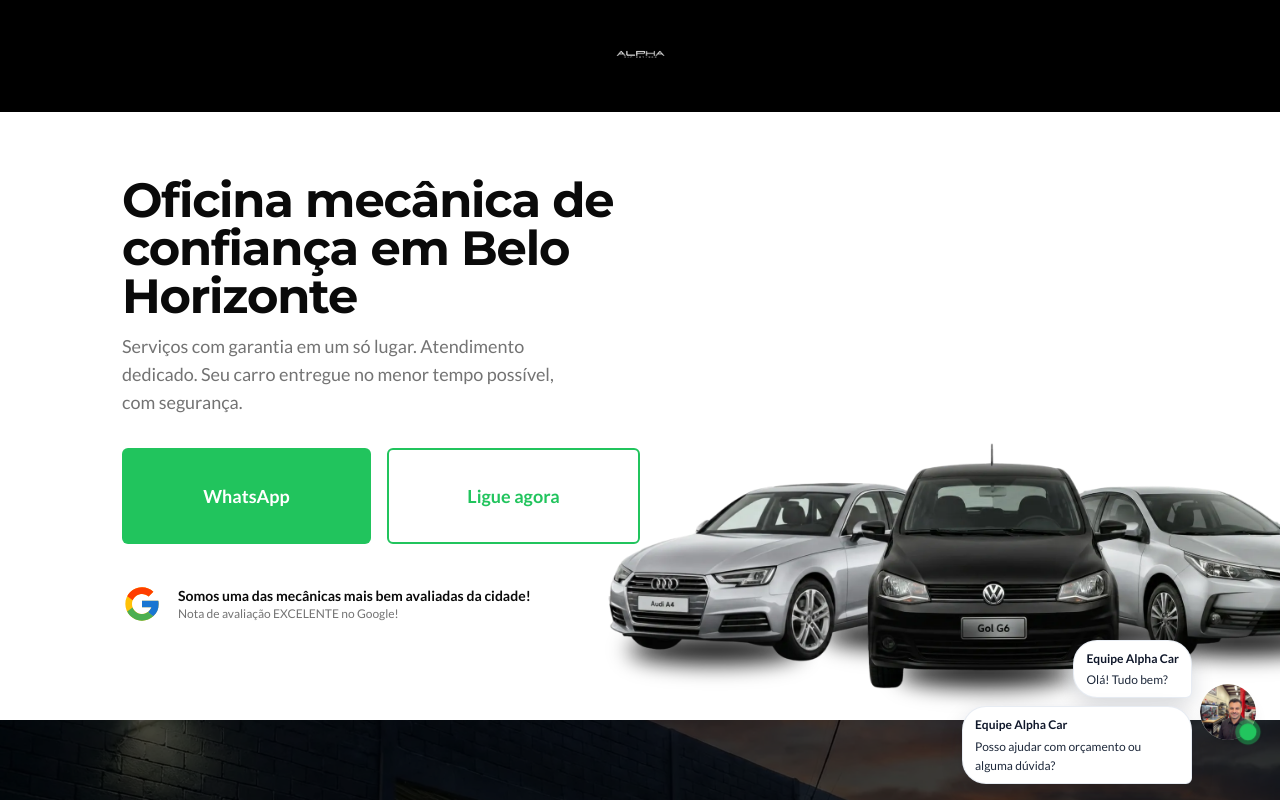
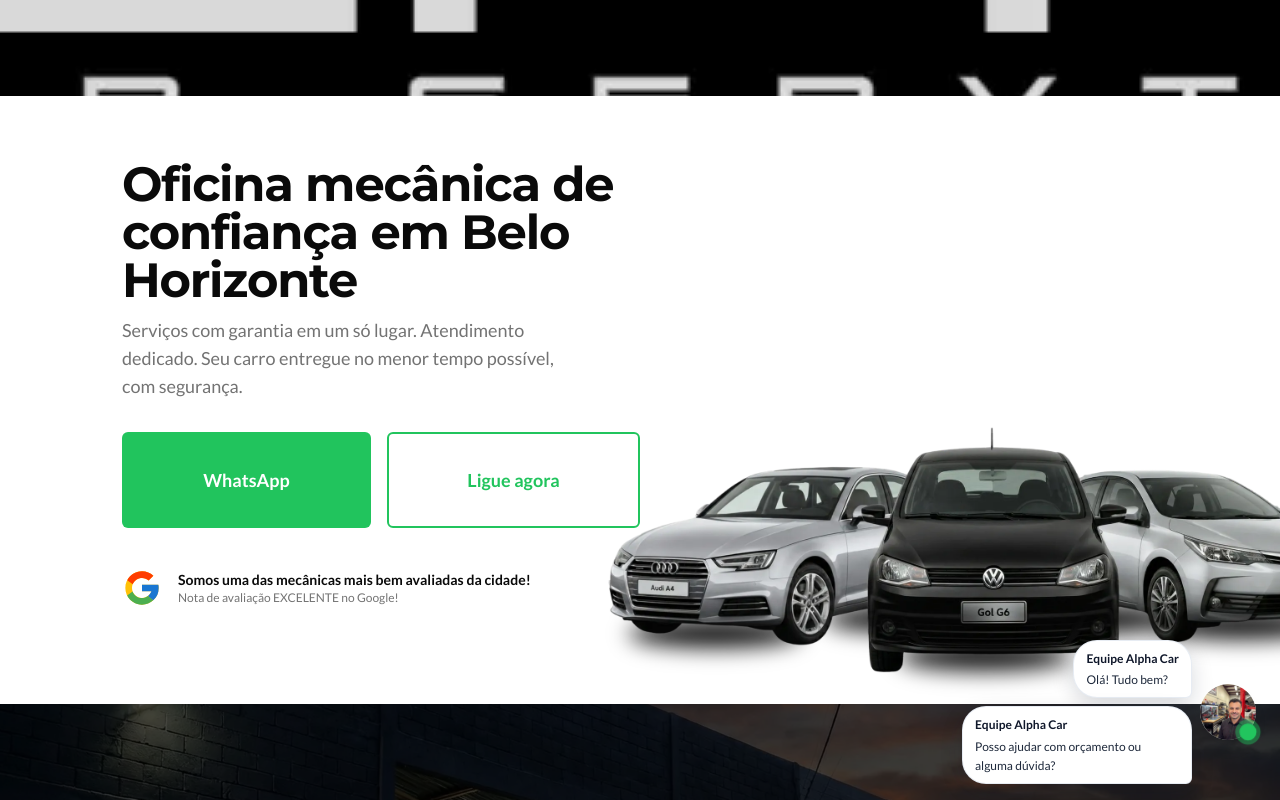
Before and after one commit to t0non/AlphaCarService, a Next.js app: page / in a window 1280 px wide. Shown: the top 800 px of the page. Built offline with nearby package versions, Linux system fonts and the light colour scheme.

Commit message:
Increase logo scale and fix header height

```diff
--- a/src/components/sections/hero.tsx
+++ b/src/components/sections/hero.tsx
@@ -10,13 +10,13 @@
 
   return (
     <section className="relative bg-white overflow-x-clip">
-      <div className="w-full bg-black flex items-center justify-center py-4">
+      <div className="w-full bg-black flex items-center justify-center h-20 md:h-24 overflow-hidden">
         <Image
           src={logoLocal}
           alt="Logo Alpha Car Service"
-          width={400}
-          height={120}
-          className="h-14 md:h-20 w-auto object-contain"
+          width={800}
+          height={240}
+          className="scale-[2.5] md:scale-[3] w-auto h-auto object-contain max-w-none"
           priority
           placeholder="blur"
         />
```
